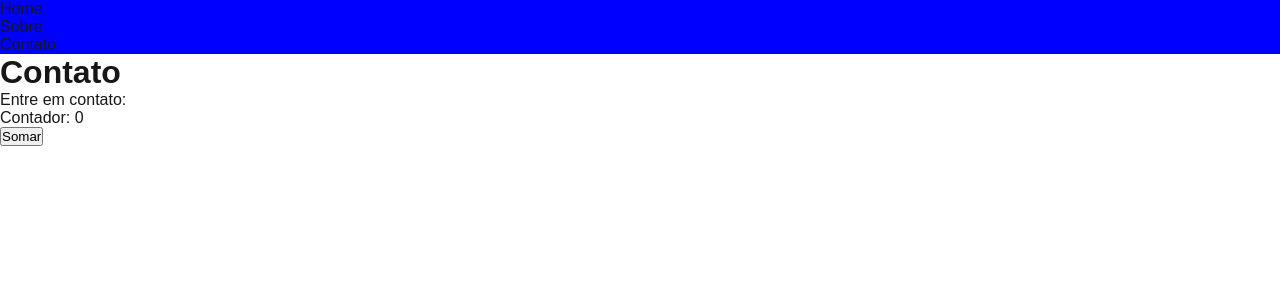
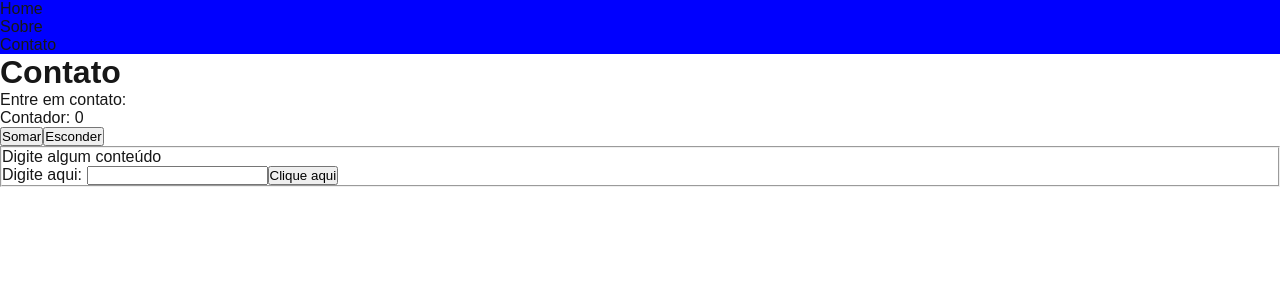
Before and after one commit to wagnerferreiraf/projeto-front-2b, a Next.js app: page /contato in a window 1280 px wide. Shown: the top 300 px of the page. Built offline with nearby package versions, Linux system fonts and the light colour scheme.

Commit message:
Aula do dia 07/08/2026

```diff
--- a/src/app/contato/page.js
+++ b/src/app/contato/page.js
@@ -1,11 +1,22 @@
+'use client';
+import { useState } from 'react';
 import styles from './page.module.css';
 
 export default function Contato() {
     let msg = 'Entre em contato:';
-    let cont = 0;
+    // let cont = 0; // forma antiga
+    const [cont, setCont] = useState(0);
+    const [texto, setTexto] = useState('');
+    // declare uma constante booleana com o nome de mostrar, com valor inicial true
+    // faça o que está em cima, só que coloque o nome "mostrar"
+    const [mostrar, setMostrar] = useState(true);
 
     const somar = () => {
-        cont++;
+        // cont++;
+        // setCont(cont + 1);
+        setCont(cont + 1);
+        // setCont(prev => prev + 1);
+        // setCont(prev => prev + 1);
         console.log('Contador: ' + cont);
     }
 
@@ -14,7 +25,17 @@ export default function Contato() {
             <h1>Contato</h1>
             <p>{msg}</p>
             <p>Contador: {cont}</p>
-            <button onClick={somar}>Somar</button>
+            <button onClick={() => somar()}>Somar</button>
+            <button>{mostrar ? 'Esconder' : 'Mostrar'}</button> {/*Exiba o texto "Esconder" se a variável mostrar for verdadeira, e exiba o texto "Mostrar" se a variável for falsa*/}
+            {mostrar && <form>
+                <fieldset>
+                    <p>{texto ? texto : 'Digite algum conteúdo'}</p>
+                    <label htmlFor='msg'>Digite aqui: </label>
+                    <input type="text" id='msg' name='msg' onKeyUp={(e) => setTexto(e.target.value)} />
+                    <button type='button' onClick={() => alert(texto)}>Clique aqui</button>
+                    {/* ao clicar no botão, dispare um alerta (alert) com o conteúdo digitado no input */}
+                </fieldset>
+            </form>}
         </main>
     )
 }
```
